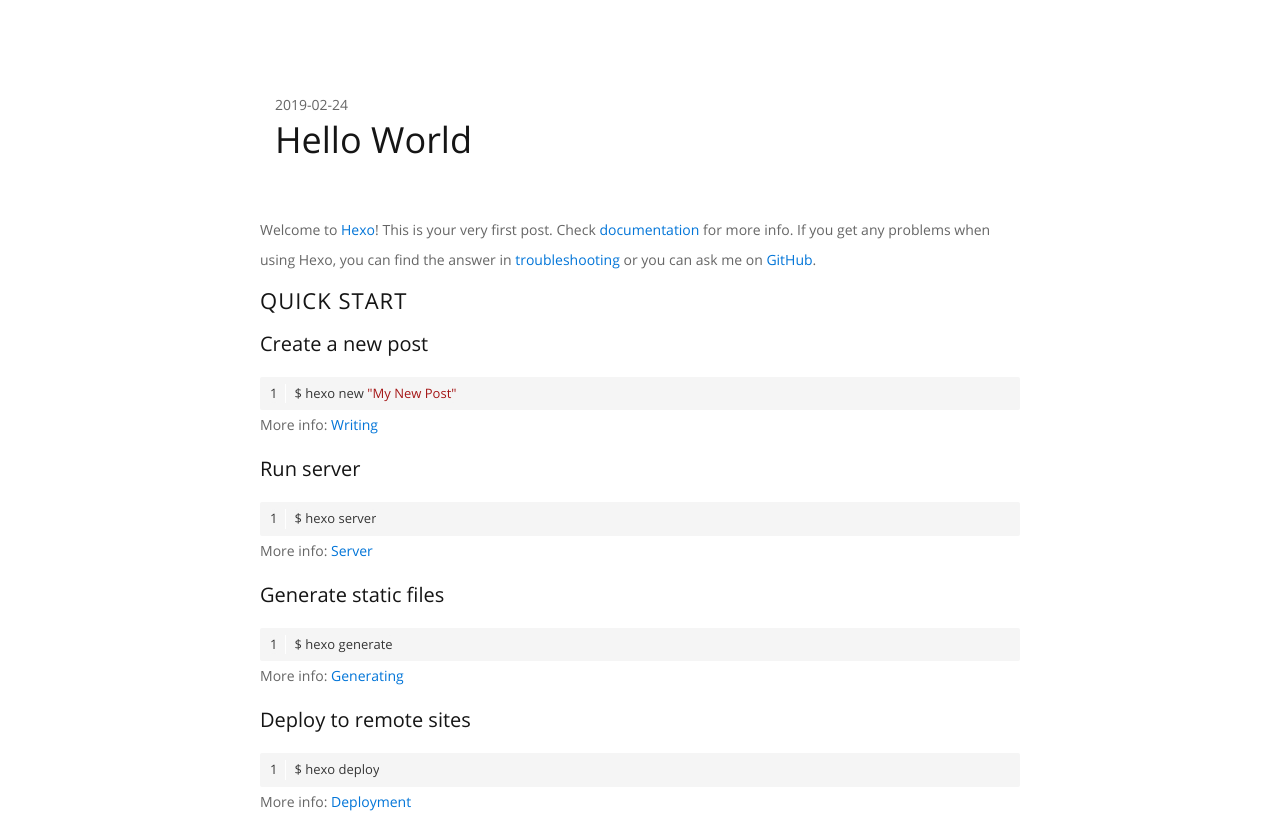
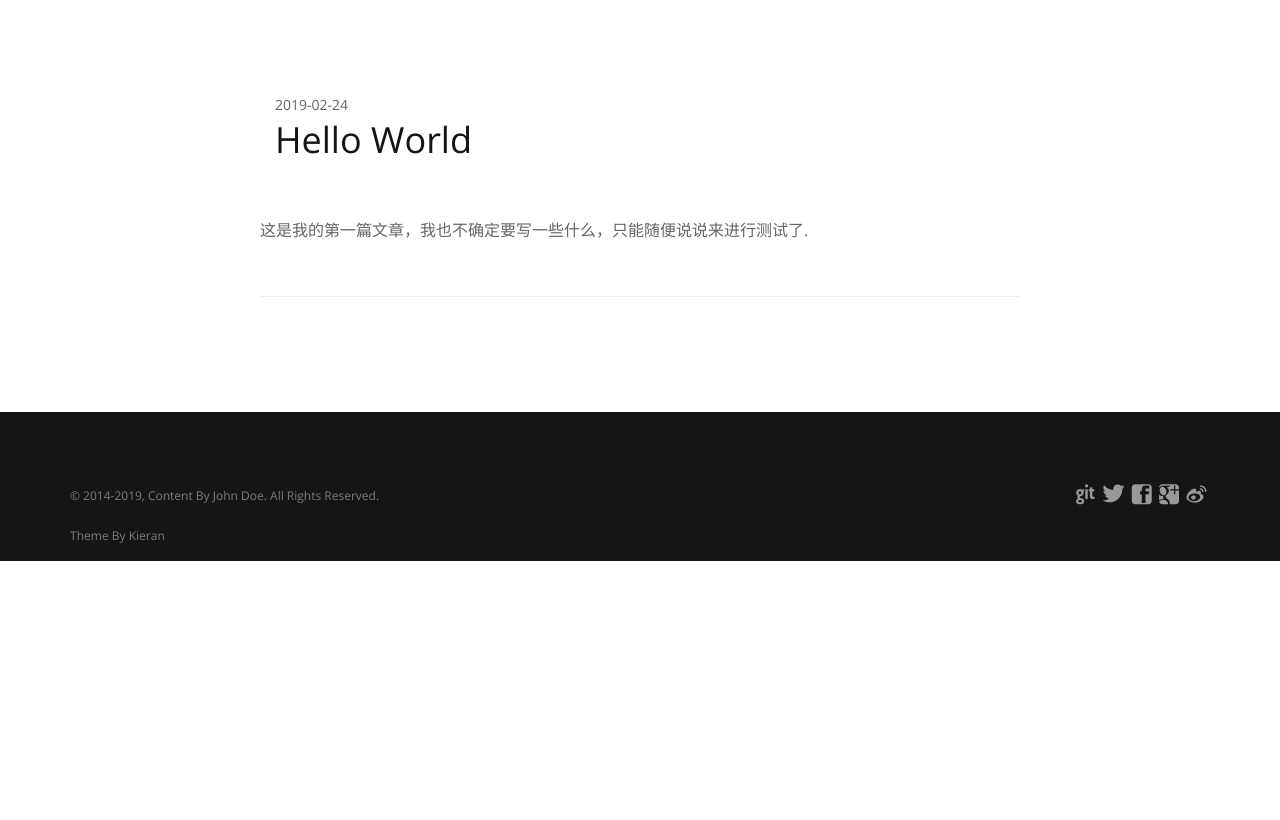
Before and after one commit to 1465064421/1465064421.github.io, a plain HTML site: page 2019/02/24/hello-world/index.html in a window 1280 px wide. Shown: the top 820 px of the page. Drawn offline with Linux system fonts and the light colour scheme.

Commit message:
Site updated: 2019-03-02 09:36:57

```diff
--- a/2019/02/24/hello-world/index.html
+++ b/2019/02/24/hello-world/index.html
@@ -182,16 +182,7 @@
             </div>
         </div>
         <div class="col-md-8 col-md-offset-2">
-      		<p>Welcome to <a href="https://hexo.io/" target="_blank" rel="noopener">Hexo</a>! This is your very first post. Check <a href="https://hexo.io/docs/" target="_blank" rel="noopener">documentation</a> for more info. If you get any problems when using Hexo, you can find the answer in <a href="https://hexo.io/docs/troubleshooting.html" target="_blank" rel="noopener">troubleshooting</a> or you can ask me on <a href="https://github.com/hexojs/hexo/issues" target="_blank" rel="noopener">GitHub</a>.</p>
-<h2 id="Quick-Start"><a href="#Quick-Start" class="headerlink" title="Quick Start"></a>Quick Start</h2><h3 id="Create-a-new-post"><a href="#Create-a-new-post" class="headerlink" title="Create a new post"></a>Create a new post</h3><figure class="highlight bash"><table><tr><td class="gutter"><pre><span class="line">1</span><br></pre></td><td class="code"><pre><span class="line">$ hexo new <span class="string">"My New Post"</span></span><br></pre></td></tr></table></figure>
-<p>More info: <a href="https://hexo.io/docs/writing.html" target="_blank" rel="noopener">Writing</a></p>
-<h3 id="Run-server"><a href="#Run-server" class="headerlink" title="Run server"></a>Run server</h3><figure class="highlight bash"><table><tr><td class="gutter"><pre><span class="line">1</span><br></pre></td><td class="code"><pre><span class="line">$ hexo server</span><br></pre></td></tr></table></figure>
-<p>More info: <a href="https://hexo.io/docs/server.html" target="_blank" rel="noopener">Server</a></p>
-<h3 id="Generate-static-files"><a href="#Generate-static-files" class="headerlink" title="Generate static files"></a>Generate static files</h3><figure class="highlight bash"><table><tr><td class="gutter"><pre><span class="line">1</span><br></pre></td><td class="code"><pre><span class="line">$ hexo generate</span><br></pre></td></tr></table></figure>
-<p>More info: <a href="https://hexo.io/docs/generating.html" target="_blank" rel="noopener">Generating</a></p>
-<h3 id="Deploy-to-remote-sites"><a href="#Deploy-to-remote-sites" class="headerlink" title="Deploy to remote sites"></a>Deploy to remote sites</h3><figure class="highlight bash"><table><tr><td class="gutter"><pre><span class="line">1</span><br></pre></td><td class="code"><pre><span class="line">$ hexo deploy</span><br></pre></td></tr></table></figure>
-<p>More info: <a href="https://hexo.io/docs/deployment.html" target="_blank" rel="noopener">Deployment</a></p>
-
+      		<p><font size="3">这是我的第一篇文章，我也不确定要写一些什么，只能随便说说来进行测试了.</font></p>
             <div class="clearfix"></div>
             <hr class="nogutter">
         </div>
--- a/css/style.css
+++ b/css/style.css
@@ -3261,7 +3261,7 @@ footer .footer_bottom {
 
 /*add css*/
 .readMore a {
-	font-size: 12px;
+	font-size: 15px;
 	color: gray!important;
 	padding-top: 2px;
 	padding-bottom: 2px;
```
Also changed, not shown: archives/2019/02/index.html (+1 -1 lines), archives/2019/index.html (+1 -1 lines), archives/index.html (+1 -1 lines), index.html (+2 -3 lines).
